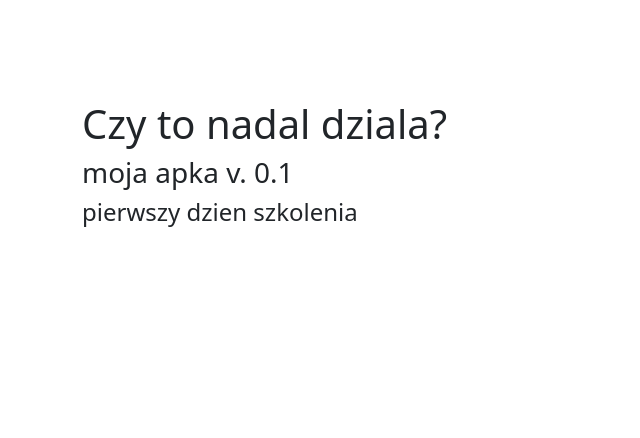
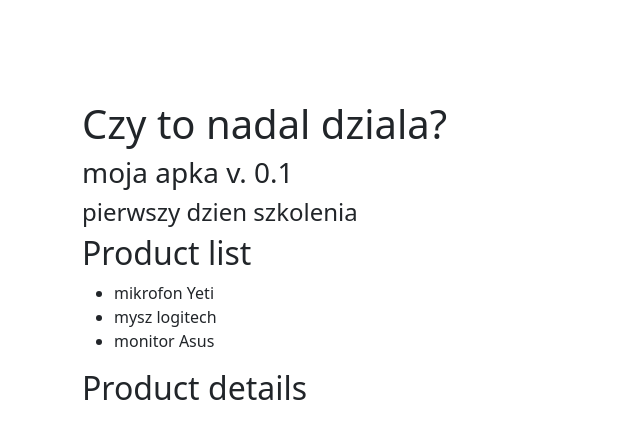
Before and after one commit to dev-com2020/altkom_ang15_1, an Angular app: page / in a window 1280 px wide. Shown: the top 438 px of the page, without its empty margins (0-640 px from the left). Built offline with nearby package versions, Linux system fonts and the light colour scheme.

Commit message:
14:27 22.04

```diff
--- a/src/app/app.component.html
+++ b/src/app/app.component.html
@@ -2,4 +2,5 @@
   <h1>Czy to nadal dziala?</h1>
   <h3>{{ title }}</h3>
   <h4>{{ opis }}</h4>
+  <p><app-product-list></app-product-list></p>
 </main>
--- /dev/null
+++ b/src/app/products/product-detail/product-detail.component.html
@@ -0,0 +1,2 @@
+<h2>Product details</h2>
+<h3>{{ name }}</h3>
--- a/src/app/products/product-list/product-list.component.html
+++ b/src/app/products/product-list/product-list.component.html
@@ -1 +1,7 @@
-<p>product-list works!</p>
+<h2>Product list</h2>
+<ul>
+    <li (click)="selectedProduct = 'Yeti'">mikrofon Yeti</li>
+    <li (click)="selectedProduct = 'Logi'">mysz logitech</li>
+    <li (click)="selectedProduct = 'Asus'">monitor Asus</li>
+</ul>
+<app-product-detail [name]="selectedProduct"></app-product-detail>
--- a/src/app/products/product-list/product-list.component.ts
+++ b/src/app/products/product-list/product-list.component.ts
@@ -6,5 +6,5 @@ import { Component } from '@angular/core';
   styleUrls: ['./product-list.component.css']
 })
 export class ProductListComponent {
-
+selectedProduct = ''
 }
```
Also changed, not shown: src/app/products/product-detail/product-detail.component.ts (added, +11 -0 lines), src/app/products/products.module.ts (+5 -2 lines), src/app/products/product-detail/product-detail.component.css (added), 1 other file (tests, documents, lock files or other folders).
